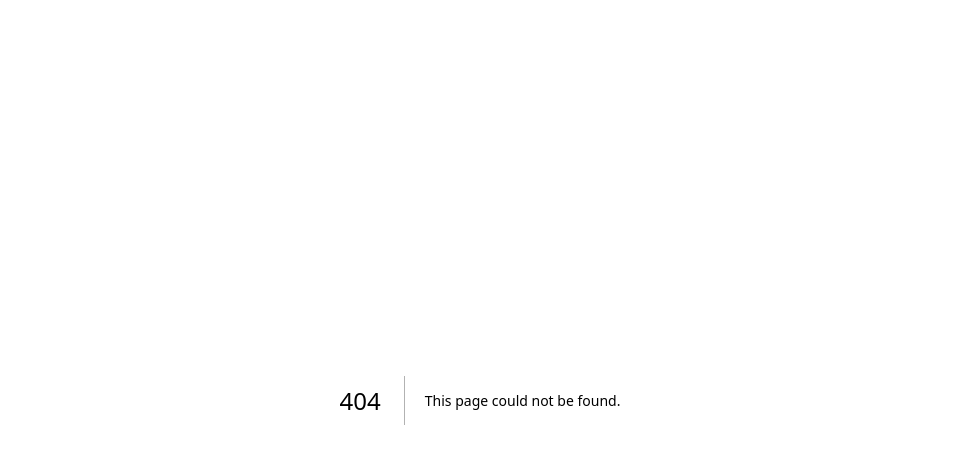
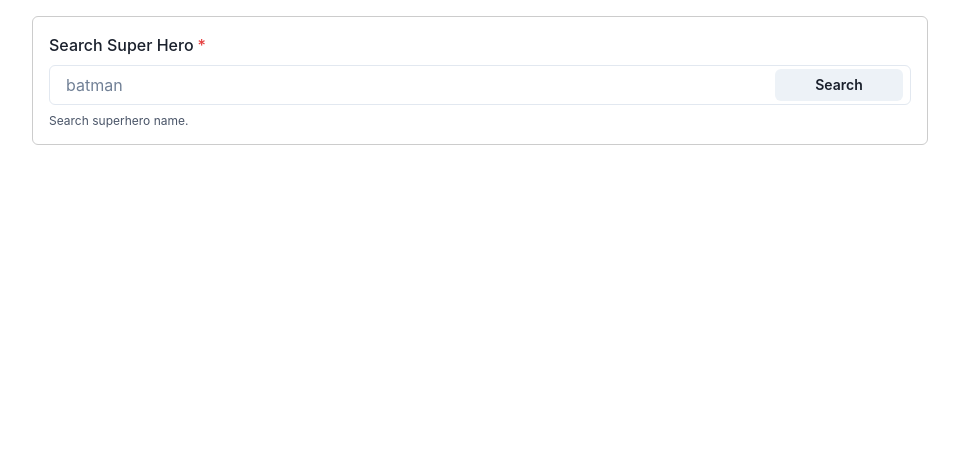
Before and after one commit to brodwen83/superhero-next-ts, a Next.js app: page /search in a window 1280 px wide. Before the commit this address had no page. Shown: the top 464 px of the page, without its empty margins (160-1119 px from the left). Built offline with nearby package versions, Linux system fonts and the light colour scheme.

Commit message:
build: implement search from with yup and formik

```diff
--- /dev/null
+++ b/components/search/SearchForm.tsx
@@ -0,0 +1,103 @@
+import {
+  Box,
+  Button,
+  Flex,
+  FormControl,
+  FormErrorMessage,
+  FormHelperText,
+  FormLabel,
+  Input,
+  InputGroup,
+  InputRightElement,
+  Stack,
+  VStack,
+} from "@chakra-ui/react";
+import { FormikHelpers, useFormik } from "formik";
+import * as yup from "yup";
+
+type SearchFormProps = {
+  onSearchSubmit: (
+    values: SearchValue,
+    helpers: FormikHelpers<SearchValue>
+  ) => void;
+};
+
+export type SearchValue = {
+  searchKeyword: string;
+};
+
+const initialValues = {
+  searchKeyword: "",
+};
+const searchKeywordSchema = yup.object().shape({
+  searchKeyword: yup.string().required("Search field is required."),
+});
+
+function SearchForm({ onSearchSubmit }: SearchFormProps) {
+  const formik = useFormik({
+    initialValues: initialValues,
+    validationSchema: searchKeywordSchema,
+    onSubmit: onSearchSubmit,
+  });
+
+  return (
+    <Flex justify={"center"} align={"center"}>
+      <Box
+        p={4}
+        border="1px solid"
+        width={"4xl"}
+        borderColor="#ccc"
+        mt={4}
+        rounded="md"
+      >
+        <form onSubmit={formik.handleSubmit}>
+          <Stack spacing={4}>
+            <FormControl
+              isRequired
+              isInvalid={
+                !!(formik.errors.searchKeyword && formik.touched.searchKeyword)
+              }
+              isDisabled={formik?.isSubmitting}
+              aria-label="Username"
+            >
+              <FormLabel>Search Super Hero</FormLabel>
+              <InputGroup size="md">
+                <Input
+                  type="text"
+                  placeholder="batman"
+                  name="searchKeyword"
+                  value={formik.values.searchKeyword}
+                  onChange={formik.handleChange}
+                  onBlur={formik.handleBlur}
+                />
+                <InputRightElement width="8.5rem">
+                  <Button
+                    type="submit"
+                    width="8.5rem"
+                    size="sm"
+                    loadingText="Searching..."
+                    isLoading={formik.isSubmitting}
+                    mr={2}
+                  >
+                    Search
+                  </Button>
+                </InputRightElement>
+              </InputGroup>
+              {formik.errors.searchKeyword && formik.touched.searchKeyword ? (
+                <FormErrorMessage fontSize="xs">
+                  {formik.errors.searchKeyword}
+                </FormErrorMessage>
+              ) : (
+                <FormHelperText fontSize="xs">
+                  Search superhero name.
+                </FormHelperText>
+              )}
+            </FormControl>
+          </Stack>
+        </form>
+      </Box>
+    </Flex>
+  );
+}
+
+export default SearchForm;
--- a/package.json
+++ b/package.json
@@ -15,10 +15,12 @@
     "@types/node": "18.14.2",
     "@types/react": "18.0.28",
     "@types/react-dom": "18.0.11",
+    "formik": "^2.2.9",
     "framer-motion": "^10.0.1",
     "next": "13.2.1",
     "react": "18.2.0",
     "react-dom": "18.2.0",
-    "typescript": "4.9.5"
+    "typescript": "4.9.5",
+    "yup": "^1.0.2"
   }
 }
--- /dev/null
+++ b/pages/search.tsx
@@ -0,0 +1,32 @@
+import { ReactNode, useState } from "react";
+
+import { HeroSearchResponse } from "@/components/hero/Hero.types";
+import SearchForm, { SearchValue } from "@/components/search/SearchForm";
+import { Center, GridItem, SimpleGrid } from "@chakra-ui/react";
+import { FormikHelpers, useFormik } from "formik";
+
+type SearchProps = {
+  children?: ReactNode;
+};
+
+function SearchPage(props: SearchProps) {
+  const [heroResponse, setHeroResponse] = useState<HeroSearchResponse>();
+
+  const handleSearch = async (
+    values: SearchValue,
+    { setSubmitting }: FormikHelpers<SearchValue>
+  ) => {
+    console.log("values", values);
+    setSubmitting(false);
+  };
+
+  return (
+    <>
+      <SearchForm onSearchSubmit={handleSearch} />
+
+      {JSON.stringify(heroResponse)}
+    </>
+  );
+}
+
+export default SearchPage;
```
Also changed, not shown: components/hero/Hero.types.ts (added, +58 -0 lines), 1 other file (tests, documents, lock files or other folders).
